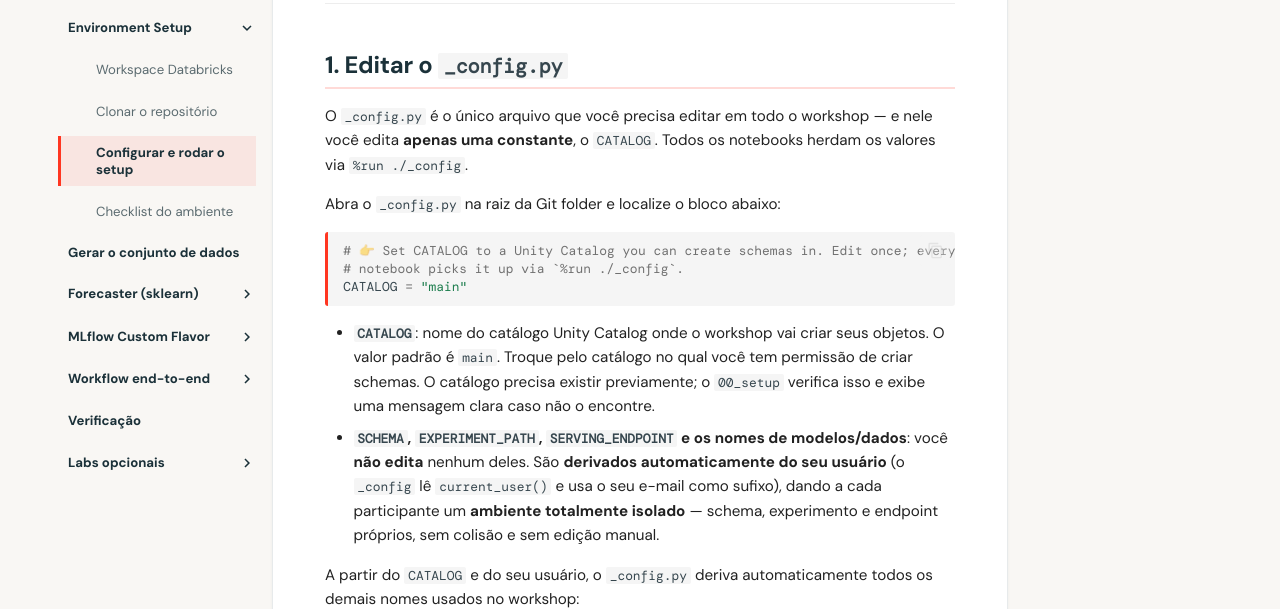
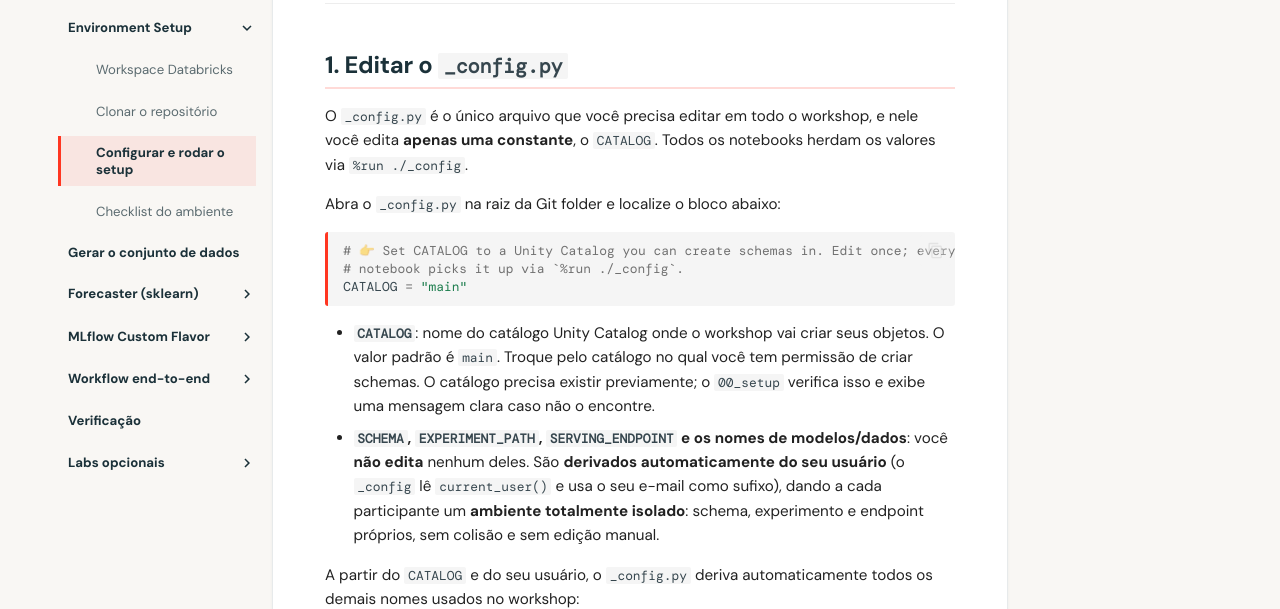
Before and after one commit to allexlima/databricks-mlops-workshop, an MkDocs documentation site: the page built from docs/setup/configure.md, in a window 1280 px wide and 900 px high, scrolled down 344 px. Shown: the part 154-763 px from the top of the window. Built offline with MkDocs 1.6.1 and Material for MkDocs 9.7.7, drawn with Linux system fonts in a browser that asks for light colours; some web fonts are replaced; comment, search, counter and statistics services are not loaded.

Commit message:
standardize admonition titles and remove stray dashes

````diff
--- a/docs/setup/configure.md
+++ b/docs/setup/configure.md
@@ -9,7 +9,7 @@ Com o repositório clonado e o compute escolhido, o próximo passo é editar o `
 
 ## 1. Editar o `_config.py`
 
-O `_config.py` é o único arquivo que você precisa editar em todo o workshop — e nele você edita **apenas uma constante**, o `CATALOG`. Todos os notebooks herdam os valores via `%run ./_config`.
+O `_config.py` é o único arquivo que você precisa editar em todo o workshop, e nele você edita **apenas uma constante**, o `CATALOG`. Todos os notebooks herdam os valores via `%run ./_config`.
 
 Abra o `_config.py` na raiz da Git folder e localize o bloco abaixo:
 
@@ -20,7 +20,7 @@ CATALOG = "main"
 ```
 
 - **`CATALOG`**: nome do catálogo Unity Catalog onde o workshop vai criar seus objetos. O valor padrão é `main`. Troque pelo catálogo no qual você tem permissão de criar schemas. O catálogo precisa existir previamente; o `00_setup` verifica isso e exibe uma mensagem clara caso não o encontre.
-- **`SCHEMA`, `EXPERIMENT_PATH`, `SERVING_ENDPOINT` e os nomes de modelos/dados**: você **não edita** nenhum deles. São **derivados automaticamente do seu usuário** (o `_config` lê `current_user()` e usa o seu e-mail como sufixo), dando a cada participante um **ambiente totalmente isolado** — schema, experimento e endpoint próprios, sem colisão e sem edição manual.
+- **`SCHEMA`, `EXPERIMENT_PATH`, `SERVING_ENDPOINT` e os nomes de modelos/dados**: você **não edita** nenhum deles. São **derivados automaticamente do seu usuário** (o `_config` lê `current_user()` e usa o seu e-mail como sufixo), dando a cada participante um **ambiente totalmente isolado**: schema, experimento e endpoint próprios, sem colisão e sem edição manual.
 
 A partir do `CATALOG` e do seu usuário, o `_config.py` deriva automaticamente todos os demais nomes usados no workshop:
 
````
Also changed, not shown: docs/lab-1-generate-data/index.md (+1 -1 lines), docs/lab-3-optimizer/registrar-promover.md (+2 -2 lines), docs/lab-4-end-to-end/cadeia-decisao.md (+1 -1 lines), docs/lab-5-verify/index.md (+1 -1 lines).
